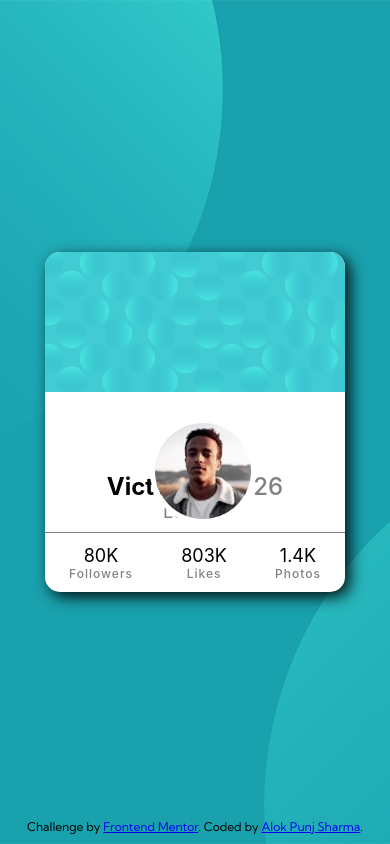
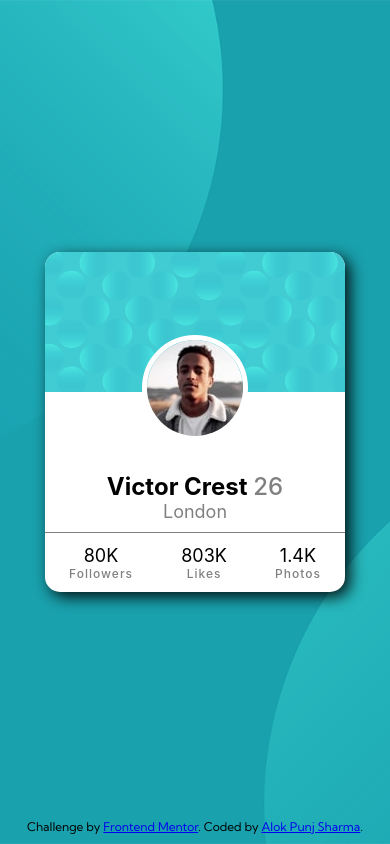
Before and after one commit to ST1LLWATER/profile_card_component, a plain HTML site: page index.html in a window 390 px wide. Drawn offline with Linux system fonts and the light colour scheme.

Commit message:
Add files via upload

```diff
--- a/card.css
+++ b/card.css
@@ -104,14 +104,6 @@ p {
     grid-template-columns: 300px;
     grid-template-rows: 140px 140px 60px;
   }
-  .victor {
-    border-radius: 50%;
-    position: absolute;
-    top: 113px;
-    left: 105px;
-    display: inline-block;
-    border: solid 5px white;
-  }
 
   p {
     margin-top: 0;
```
